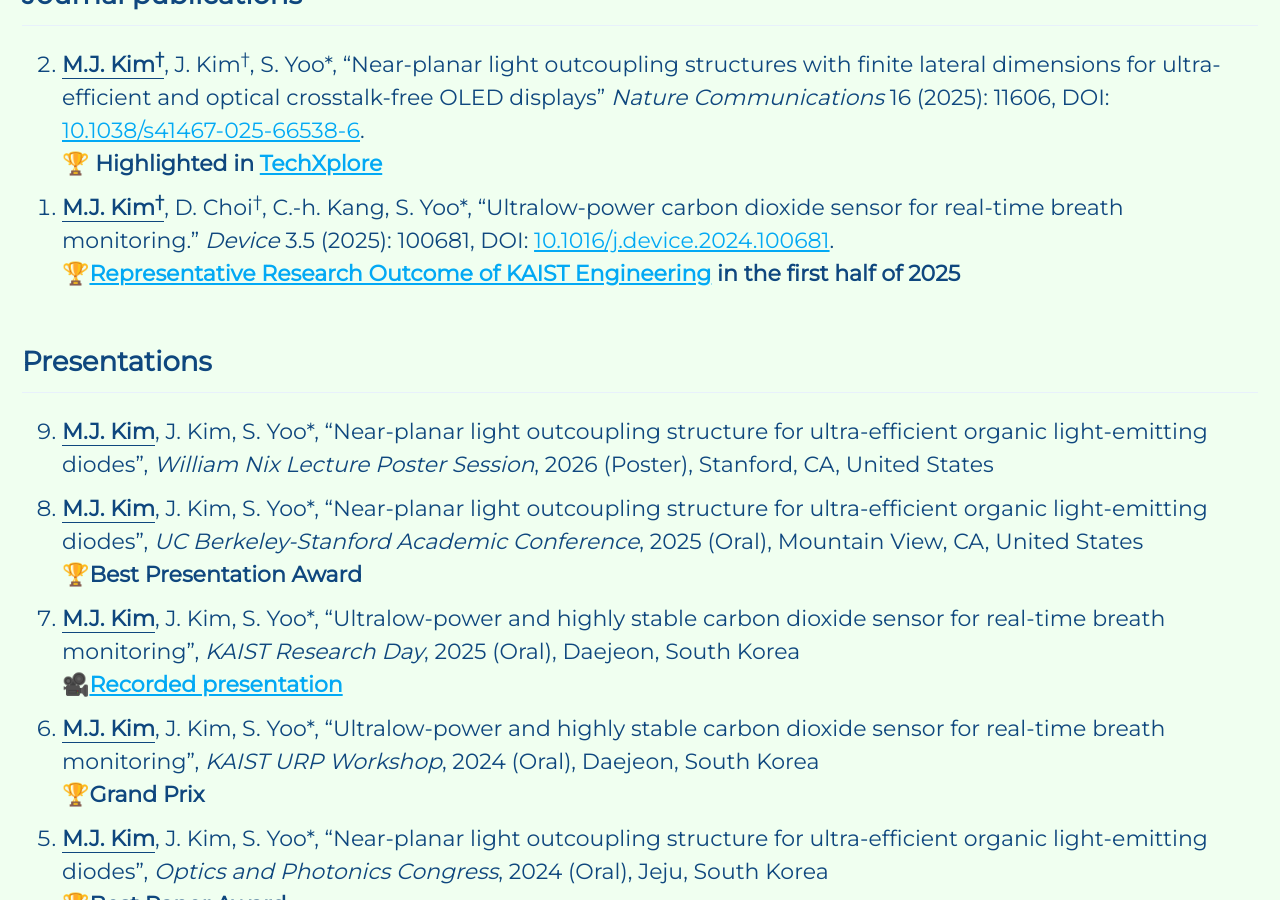
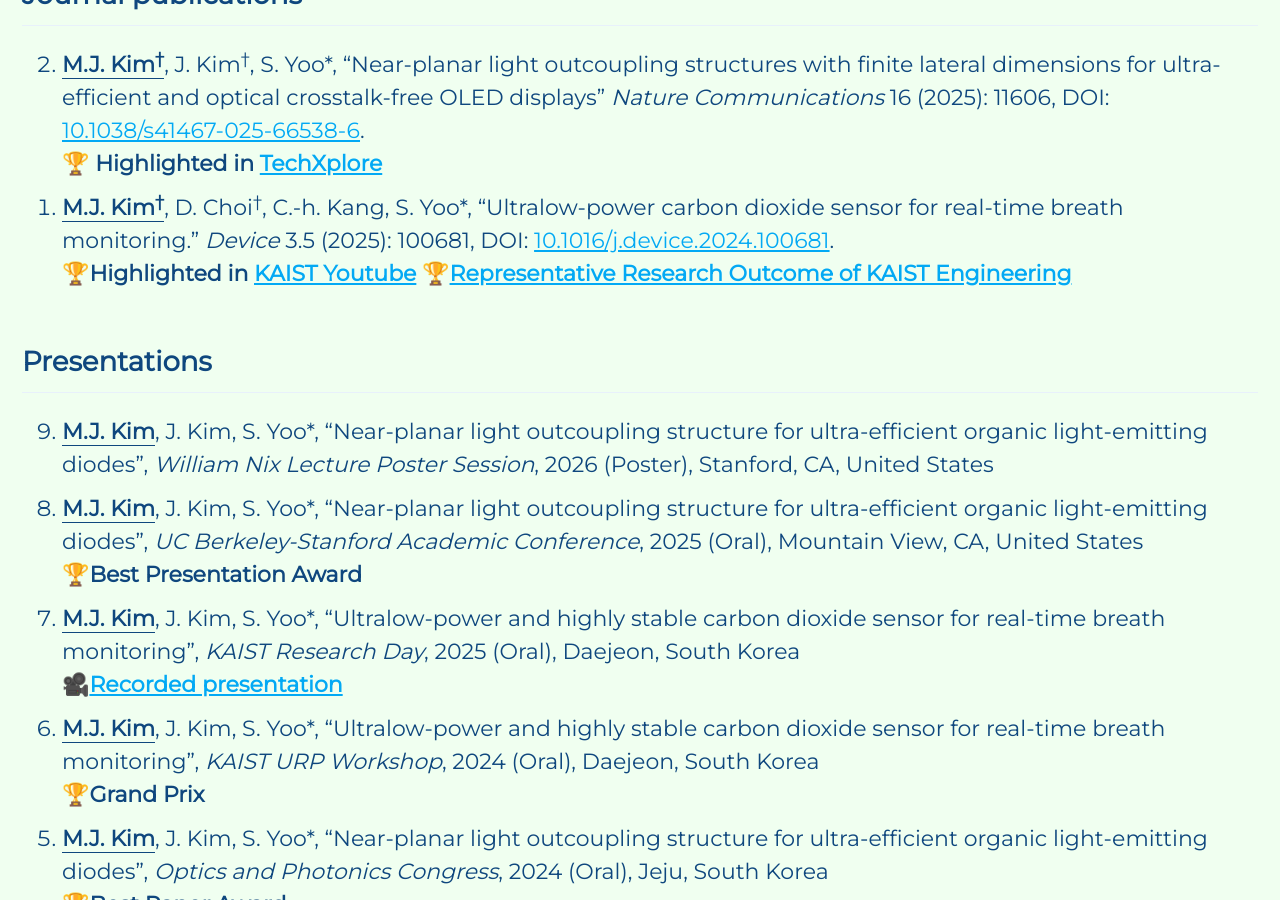
Before and after one commit to mj3259/mj3259.github.io, a Jekyll site: the page built from _pages/projects.md, in a window 1280 px wide and 900 px high, scrolled down 501 px. Built offline with Jekyll 4.4.1, drawn with Linux system fonts in a browser that asks for light colours; cached includes are drawn as plain includes.

Commit message:
Update projects.md

```diff
--- a/_pages/projects.md
+++ b/_pages/projects.md
@@ -41,7 +41,8 @@ feature_row1:
 1. **<u>M.J. Kim<sup>†</sup></u>**, J. Kim<sup>†</sup>, S. Yoo*, "Near-planar light outcoupling structures with finite lateral dimensions for ultra-efficient and optical crosstalk-free OLED displays" _Nature Communications_ 16 (2025): 11606, DOI: [10.1038/s41467-025-66538-6](https://doi.org/10.1038/s41467-025-66538-6).
 🏆 __Highlighted in [TechXplore](https://techxplore.com/news/2026-01-oled-screen-brightness-flat-display.html)__
 1. **<u>M.J. Kim<sup>†</sup></u>**, D. Choi<sup>†</sup>, C.-h. Kang, S. Yoo*, "Ultralow-power carbon dioxide sensor for real-time breath monitoring." _Device_ 3.5 (2025): 100681, DOI: [10.1016/j.device.2024.100681](https://doi.org/10.1016/j.device.2024.100681).
-🏆__[Representative Research Outcome of KAIST Engineering](https://engineering.kaist.ac.kr/newsletter/202505/newsletter.html?) in the first half of 2025__
+🏆__Highlighted in [KAIST Youtube](https://youtu.be/KZSNnGvKJJ8?si=vjpHWSsmQYhCeVr6)__
+🏆__[Representative Research Outcome of KAIST Engineering](https://engineering.kaist.ac.kr/newsletter/202505/newsletter.html?)__
 {: reversed="reversed"}
 
 
```
